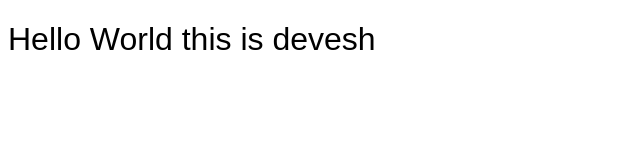
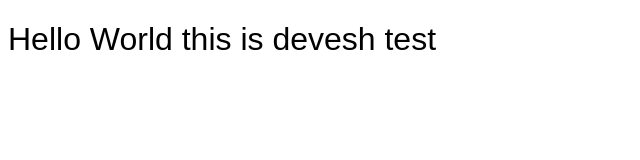
Before and after one commit to deveshkarna123/nginxtest, a plain HTML site: page index.html in a window 1280 px wide. Shown: the whole page, without its empty margins (0-640 px from the left). Drawn offline with Linux system fonts and the light colour scheme.

Commit message:
Update index.html

```diff
--- a/index.html
+++ b/index.html
@@ -15,7 +15,7 @@
 <body>
 
     <h1>
-        Hello World this is devesh
+        Hello World this is devesh test
     </h1>
 
 </body>
```
